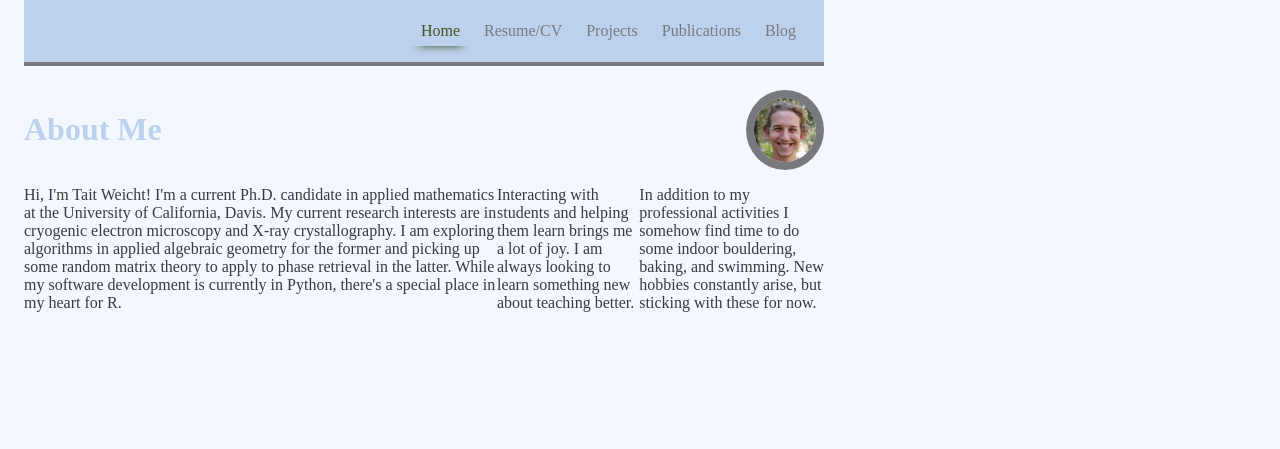
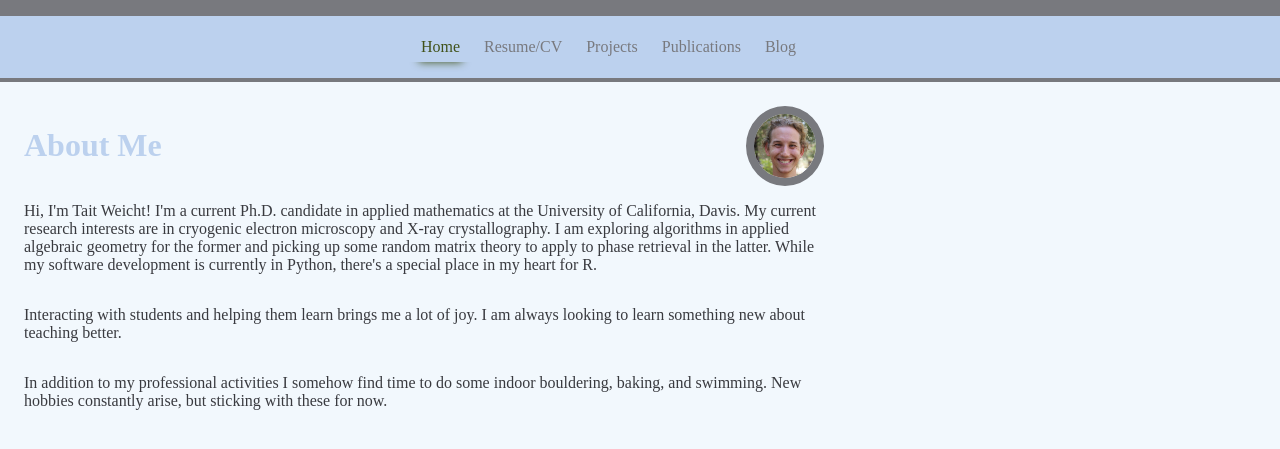
Before and after one commit to lemniscate8/lemniscate8.github.io, a Jekyll site: the page built from index.html, in a window 1280 px wide. Shown: the top 449 px of the page. Built offline with Jekyll 4.4.1, drawn with Linux system fonts in a browser that asks for light colours.

Commit message:
Fix formatting, or break again?

```diff
--- a/_includes/nav.html
+++ b/_includes/nav.html
@@ -1,5 +1,5 @@
-<div class="wrapper">
-  <div class="nav-bar">
+<div class="nav-bar">
+  <div class="wrapper">
     <nav class="main-nav">
       {% for item in site.data.navigation %}
       <a href="{{ item.link }}" {% if page.url==item.link %}class="active" {% endif %}>{{ item.name }}</a>
--- a/_sass/main.scss
+++ b/_sass/main.scss
@@ -35,6 +35,7 @@ body {
 .page-content {
   padding-top: 1.5em;
   padding-bottom: 1.5em;
+  flex: 1 0 auto;
 }
 
 div.wrapper {
@@ -76,7 +77,9 @@ div.wrapper {
   top: 0;
   z-index: 1;
   background-color: $primary;
+  border-top: 1rem solid $secondary;
   border-bottom: .25rem solid $secondary;
+  flex: 1 0 auto;
 }
 
 nav.main-nav {
--- a/index.html
+++ b/index.html
@@ -22,10 +22,16 @@ id: home
     While my software development is currently in Python, there's a special place in my
     heart for R.
   </p>
+</div>
+
+<div class="panel">
   <p>
     Interacting with students and helping them learn brings me a lot of joy.
     I am always looking to learn something new about teaching better.
   </p>
+</div>
+
+<div class="panel">
   <p>
     In addition to my professional activities I somehow find time to do some indoor bouldering, baking, and swimming.
     New hobbies constantly arise, but sticking with these for now.
```
